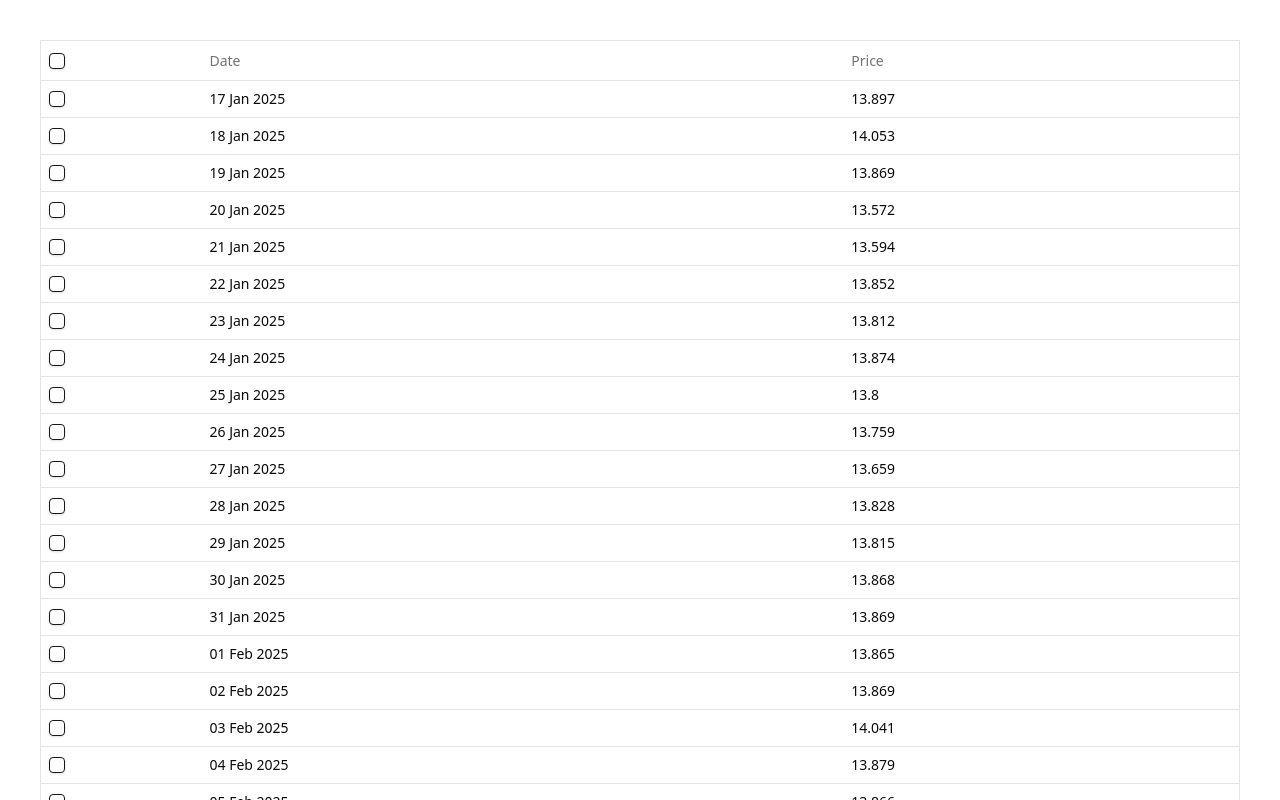
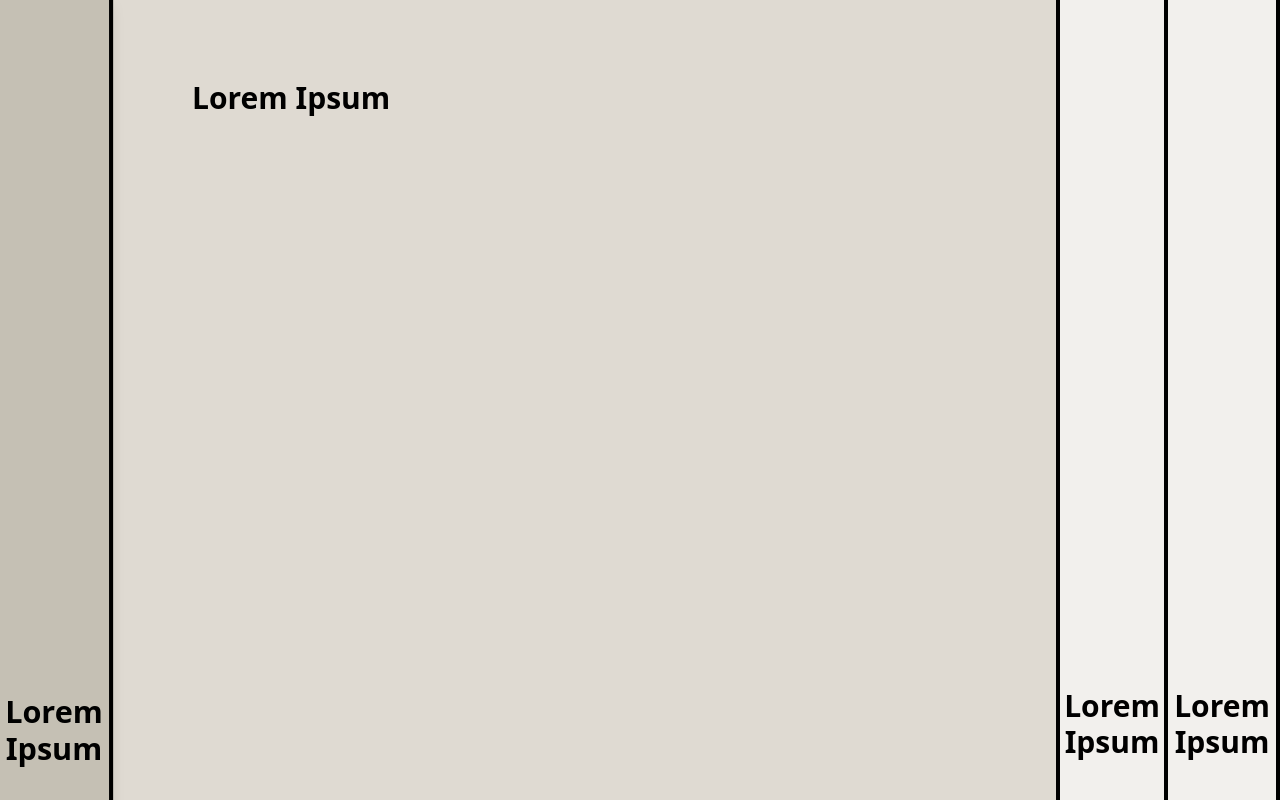
Before and after one commit to zhekabaila/geoberas-next, a Next.js app: page / in a window 1280 px wide. Shown: the top 800 px of the page. Built offline with nearby package versions, Linux system fonts and the light colour scheme.

Commit message:
fix: remove not use variable

```diff
--- a/app/(user)/_layouts/home-layout.tsx
+++ b/app/(user)/_layouts/home-layout.tsx
@@ -1,14 +1,18 @@
 'use client'
-import DataTable from '../_components/data-table'
-import { Fetcher } from '@/services/fetcher'
-import { useMediumStore } from '../_stores/use-medium-store'
-import { toast } from 'sonner'
-import { useEffect, useState } from 'react'
+
+// import { Fetcher } from '@/services/fetcher'
+// import { useMediumStore } from '../_stores/use-medium-store'
+// import { toast } from 'sonner'
+// import { useEffect, useState } from 'react'
 // import { usePremiumStore } from '../_stores/use-premium-store'
-import { Data } from '../types'
+// import { Data } from '../types'
+// import { usePremiumStore } from '../_stores/use-premium-store'
+import { cn } from '@/lib/utils'
+import { motion, AnimatePresence } from 'framer-motion'
+import { useState } from 'react'
 
 const HomeLayout = () => {
-  const { medium, setMedium, loading, setLoading, fetching, setFetching } = useMediumStore()
+  // const { medium, setMedium, loading, setLoading, fetching, setFetching } = useMediumStore()
   // const {
   //   premium,
   //   setPremium,
@@ -18,26 +22,27 @@ const HomeLayout = () => {
   //   setFetching: setPremiumFetching
   // } = usePremiumStore()
   // const [rataRata, setRataRata] = useState(0)
-  const [prediksi, setPrediksi] = useState<number[]>([])
-  const fetchMedium = () => {
-    if (!loading) setFetching(true)
+  // const [prediksi, setPrediksi] = useState<number[]>([])
 
-    Fetcher({
-      url: '/medium',
-      onSuccess({ data }) {
-        setMedium(data)
-        const r = getPrediksi(data)
-        setPrediksi(r)
-      },
-      onError(error) {
-        toast.error(error)
-      },
-      onFinally() {
-        if (loading) setLoading(false)
-        else setFetching(false)
-      }
-    })
-  }
+  // const fetchMedium = () => {
+  //   if (!loading) setFetching(true)
+
+  //   Fetcher({
+  //     url: '/medium',
+  //     onSuccess({ data }) {
+  //       setMedium(data)
+  //       const r = getPrediksi(data)
+  //       setPrediksi(r)
+  //     },
+  //     onError(error) {
+  //       toast.error(error)
+  //     },
+  //     onFinally() {
+  //       if (loading) setLoading(false)
+  //       else setFetching(false)
+  //     }
+  //   })
+  // }
 
   // const fetchPremium = () => {
   //   if (!premiumLoading) setPremiumFetching(true)
@@ -57,36 +62,119 @@ const HomeLayout = () => {
   //   })
   // }
 
-  const getPrediksi = (data: Data[]) => {
-    let totalPerubahan = 0
-    for (let i = 1; i < data.length; i++) {
-      totalPerubahan += data[i].price - data[i - 1].price
-    }
-    const rataRata = totalPerubahan / data.length - 1
-    const prediksi = []
-    for (let i = 0; i < 12; i++) {
-      const bulanSebelumnya = data[data.length - 1].price // Harga bulan terakhir
-      prediksi[i] = bulanSebelumnya + rataRata * (i + 1)
-    }
-    return prediksi
+  // const getPrediksi = (data: Data[]) => {
+  //   let totalPerubahan = 0
+  //   for (let i = 1; i < data.length; i++) {
+  //     totalPerubahan += data[i].price - data[i - 1].price
+  //   }
+  //   const rataRata = totalPerubahan / data.length - 1
+  //   const prediksi = []
+  //   for (let i = 0; i < 12; i++) {
+  //     const bulanSebelumnya = data[data.length - 1].price // Harga bulan terakhir
+  //     prediksi[i] = bulanSebelumnya + rataRata * (i + 1)
+  //   }
+  //   return prediksi
+  // }
+
+  // useEffect(() => {
+  //   fetchMedium()
+  //   fetchPremium()
+  // }, [])
+
+  const [active, setActive] = useState(0)
+
+  const handleClick = (i: number) => {
+    setActive(i)
   }
 
-  useEffect(() => {
-    fetchMedium()
-    // fetchPremium()
-  }, [])
-
   return (
-    <div className="m-10">
-      <DataTable data={medium} loading={loading} fetching={fetching} />
-      {/* <div className="text-center text-2xl font-bold">Rata-rata perubahan harga: {rataRata}</div> */}
-      {/* <DataTable data={premium} loading={premiumLoading} fetching={premiumFetching} /> */}
-      {prediksi.map((p, i) => (
-        <div key={i} className="text-center text-2xl font-bold">
-          Prediksi harga beras hari ke-{i + 1}: {p}
-        </div>
-      ))}
-    </div>
+    <main className="h-screen w-screen">
+      <section className="flex h-full">
+        {[...Array(3)].map((_, i) => (
+          <div key={i} className={cn('flex', active === i ? 'flex-1' : 'flex-none')}>
+            <motion.button
+              type="button"
+              onClick={() => handleClick(i)}
+              className={cn(
+                'flex items-end h-full justify-center py-10 w-28 max-w-[112px] border-r-4 border-x-black',
+                active === i ? 'bg-primary text-primary-foreground' : 'bg-secondary text-secondary-foreground',
+                i - 1 === active && 'border-x-4'
+              )}
+              whileTap={{ scale: 0.98 }}
+              animate={{
+                scale: active === i ? 1.02 : 1,
+                boxShadow: active === i ? '0 10px 15px -3px rgba(0, 0, 0, 0.1)' : 'none'
+              }}
+              transition={{ duration: 0.2 }}>
+              <motion.p
+                className="text-3xl font-bold"
+                style={{ writingMode: 'sideways-lr' }}
+                animate={{
+                  color: active === i ? 'var(--primary-foreground)' : 'var(--secondary-foreground)'
+                }}>
+                Lorem Ipsum
+              </motion.p>
+            </motion.button>
+            <AnimatePresence mode="wait">
+              {active === i && (
+                <motion.div
+                  initial={{ width: 0, opacity: 0 }}
+                  animate={{
+                    width: 'auto',
+                    opacity: 1,
+                    transition: {
+                      width: {
+                        duration: 0.7,
+                        ease: [0.4, 0, 0.2, 1]
+                      },
+                      opacity: {
+                        duration: 0.5,
+                        delay: 0.2
+                      }
+                    }
+                  }}
+                  exit={{
+                    width: 0,
+                    opacity: 0,
+                    transition: {
+                      width: {
+                        duration: 0.6,
+                        ease: [0.4, 0, 0.2, 1]
+                      },
+                      opacity: {
+                        duration: 0.4
+                      }
+                    }
+                  }}
+                  className="flex-1 bg-background overflow-hidden">
+                  <motion.div
+                    className="p-20 h-full w-full"
+                    initial={{ opacity: 0 }}
+                    animate={{ opacity: 1 }}
+                    transition={{
+                      delay: 0.4,
+                      duration: 0.5,
+                      ease: [0.4, 0, 0.2, 1]
+                    }}>
+                    <motion.p
+                      className="text-3xl font-bold"
+                      initial={{ opacity: 0, y: 10 }}
+                      animate={{ opacity: 1, y: 0 }}
+                      transition={{
+                        delay: 0.6,
+                        duration: 0.5,
+                        ease: [0.4, 0, 0.2, 1]
+                      }}>
+                      Lorem Ipsum
+                    </motion.p>
+                  </motion.div>
+                </motion.div>
+              )}
+            </AnimatePresence>
+          </div>
+        ))}
+      </section>
+    </main>
   )
 }
 
--- a/app/globals.css
+++ b/app/globals.css
@@ -10,16 +10,16 @@
 
 @layer base {
   :root {
-    --background: 0 0% 100%;
-    --foreground: 0 0% 3.9%;
+    --background: 37 17% 85%;
+    --foreground: 0 0% 0%;
     --card: 0 0% 100%;
     --card-foreground: 0 0% 3.9%;
     --popover: 0 0% 100%;
     --popover-foreground: 0 0% 3.9%;
-    --primary: 0 0% 9%;
-    --primary-foreground: 0 0% 98%;
-    --secondary: 0 0% 96.1%;
-    --secondary-foreground: 0 0% 9%;
+    --primary: 40 13% 74%;
+    --primary-foreground: 0 0% 0%;
+    --secondary: 36 17% 94%;
+    --secondary-foreground: 0 0% 0%;
     --muted: 0 0% 96.1%;
     --muted-foreground: 0 0% 45.1%;
     --accent: 0 0% 96.1%;
@@ -80,8 +80,6 @@
   }
 }
 
-
-
 @layer base {
   * {
     @apply border-border;
--- a/package.json
+++ b/package.json
@@ -55,6 +55,7 @@
     "input-otp": "^1.4.2",
     "json-server": "^1.0.0-beta.3",
     "lucide-react": "^0.484.0",
+    "motion": "^12.7.4",
     "next": "14.2.26",
     "next-themes": "^0.4.6",
     "react": "^18",
```
Also changed, not shown: 1 other file (tests, documents, lock files or other folders).
